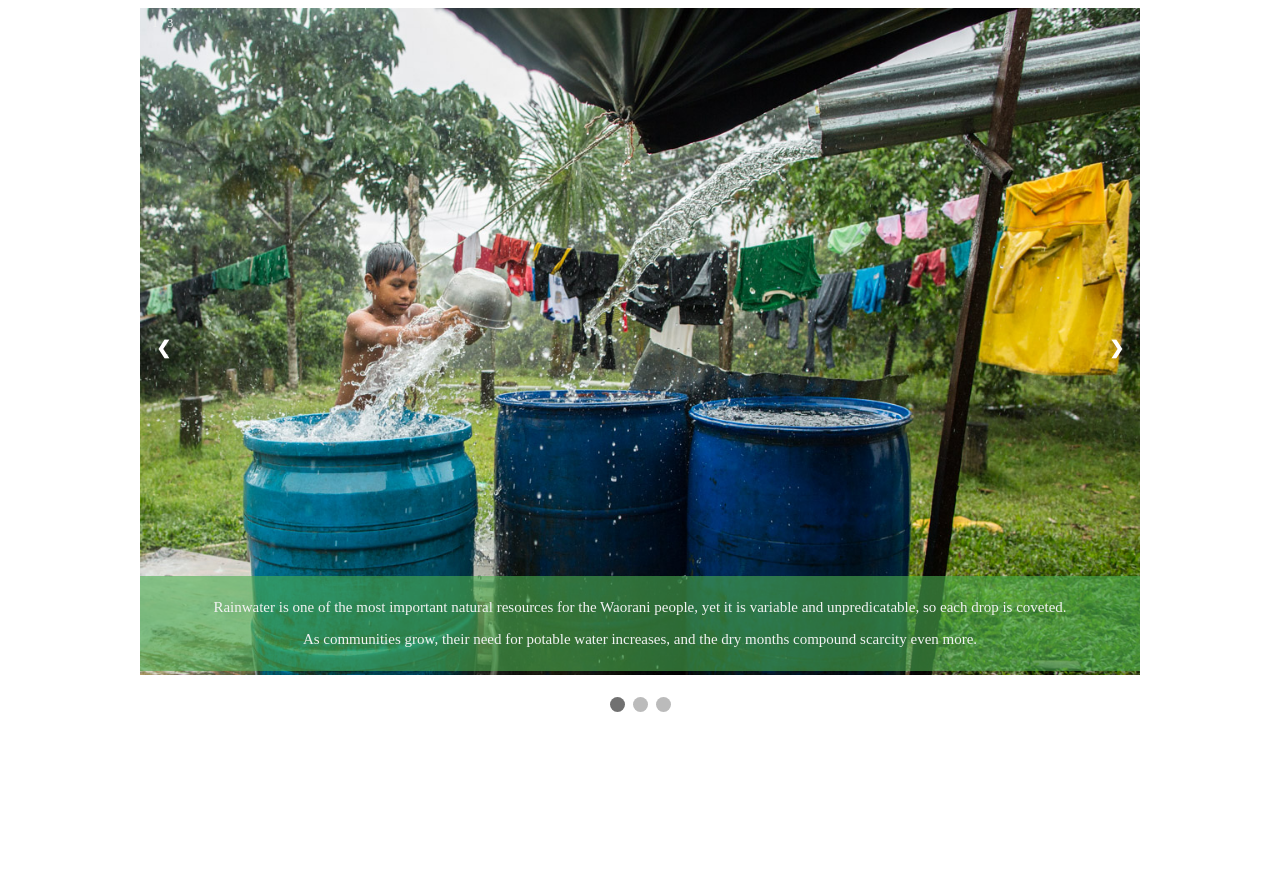
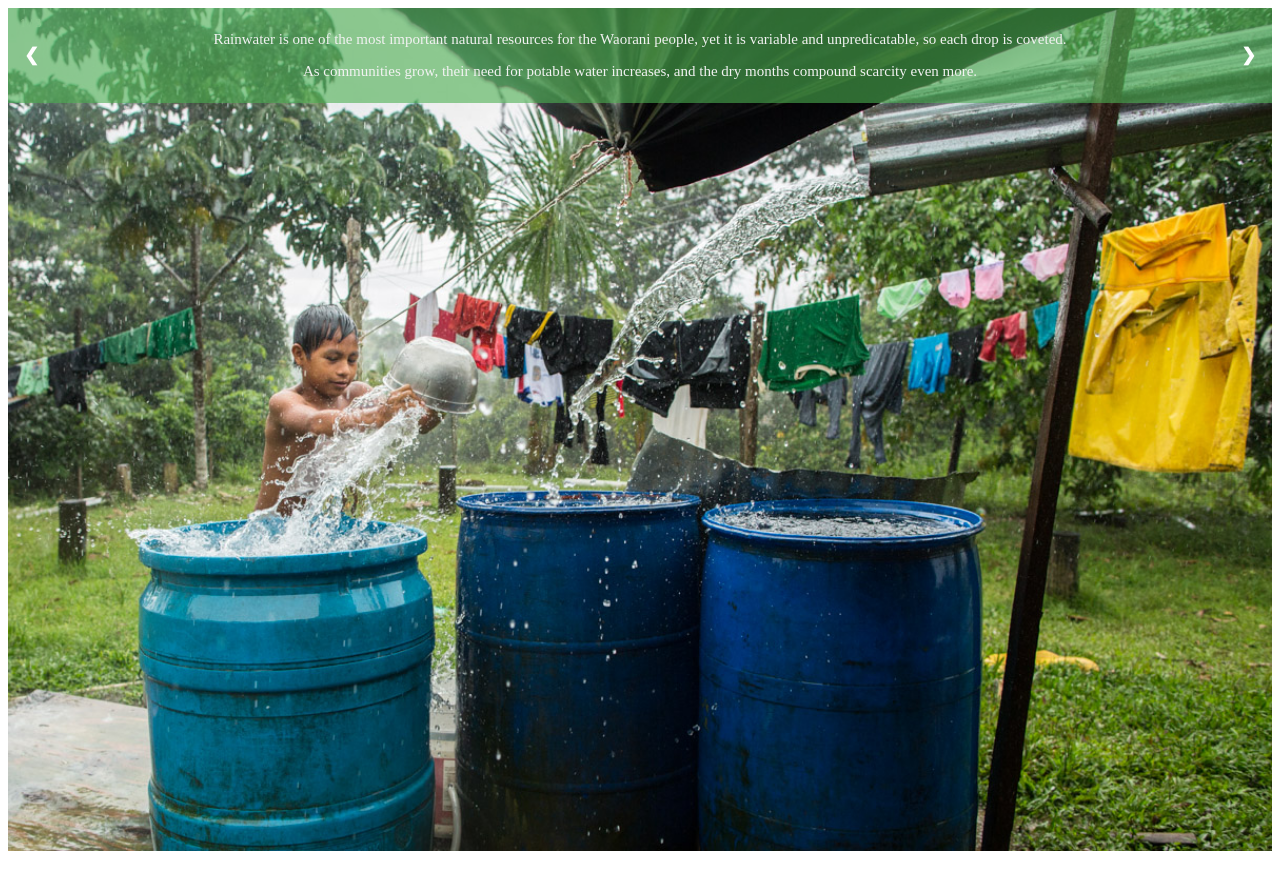
Before and after one commit to meganwestervelt/Vico5162Project3, a plain HTML site: page slideshow.html in a window 1280 px wide. Before the commit the page ends 800 px from the top, so only its background shows below. Drawn offline with Linux system fonts and the light colour scheme; a web font is replaced by a local one.

Commit message:
Photo and arrow update
Image fluid and move arrows to top when large photo

```diff
--- a/CSS/slideshow.css
+++ b/CSS/slideshow.css
@@ -3,7 +3,7 @@ font-family: "Simonetta" ;}
 
 /* Slideshow container */
 .slideshow-container {
-  max-width: 1000px;
+/*  max-width: 1000px;*/
   position: relative;
   margin: auto;
 }
@@ -46,7 +46,7 @@ font-family: "Simonetta" ;}
   font-size: 15px;
   padding: 8px 12px;
   position: absolute;
-  bottom: 8px;
+  top: 0px;
   width: 100%;
   text-align: center;
       background: rgba(76, 175, 80, 0.6);
@@ -94,3 +94,13 @@ font-family: "Simonetta" ;}
   from {opacity: .4}
   to {opacity: 1}
 }
+
+@media screen and (min-width:768px) {
+    .prev, .next {
+  top: 25%;
+}}
+
+@media screen and (min-width:960px) {
+    .prev, .next {
+  top: 5%;
+}}
--- a/slideshow.html
+++ b/slideshow.html
@@ -1,7 +1,7 @@
 <!Doctype html>
 <html lang="en">
 <head>
-    <title>slideshow</title>
+    <title>The Original Amazon</title>
     <link href="css/slideshow.css" rel="stylesheet">
     <link href="https://fonts.googleapis.com/css?family=Simonetta&display=swap" rel="stylesheet">
     </head>
@@ -42,11 +42,11 @@
 <br>
 
 <!-- The dots/circles -->
-<div style="text-align:center">
-  <span class="dot" onclick="currentSlide(1)"></span>
-  <span class="dot" onclick="currentSlide(2)"></span>
-  <span class="dot" onclick="currentSlide(3)"></span>
-</div>
+<!--<div style="text-align:center">-->
+<!--  <span class="dot" onclick="currentSlide(1)"></span> -->
+<!--  <span class="dot" onclick="currentSlide(2)"></span> -->
+<!--  <span class="dot" onclick="currentSlide(3)"></span> -->
+<!--</div>-->
 
 <script src="Scripts/slideshow.js" type="text/javascript"></script>
 </body>
```
